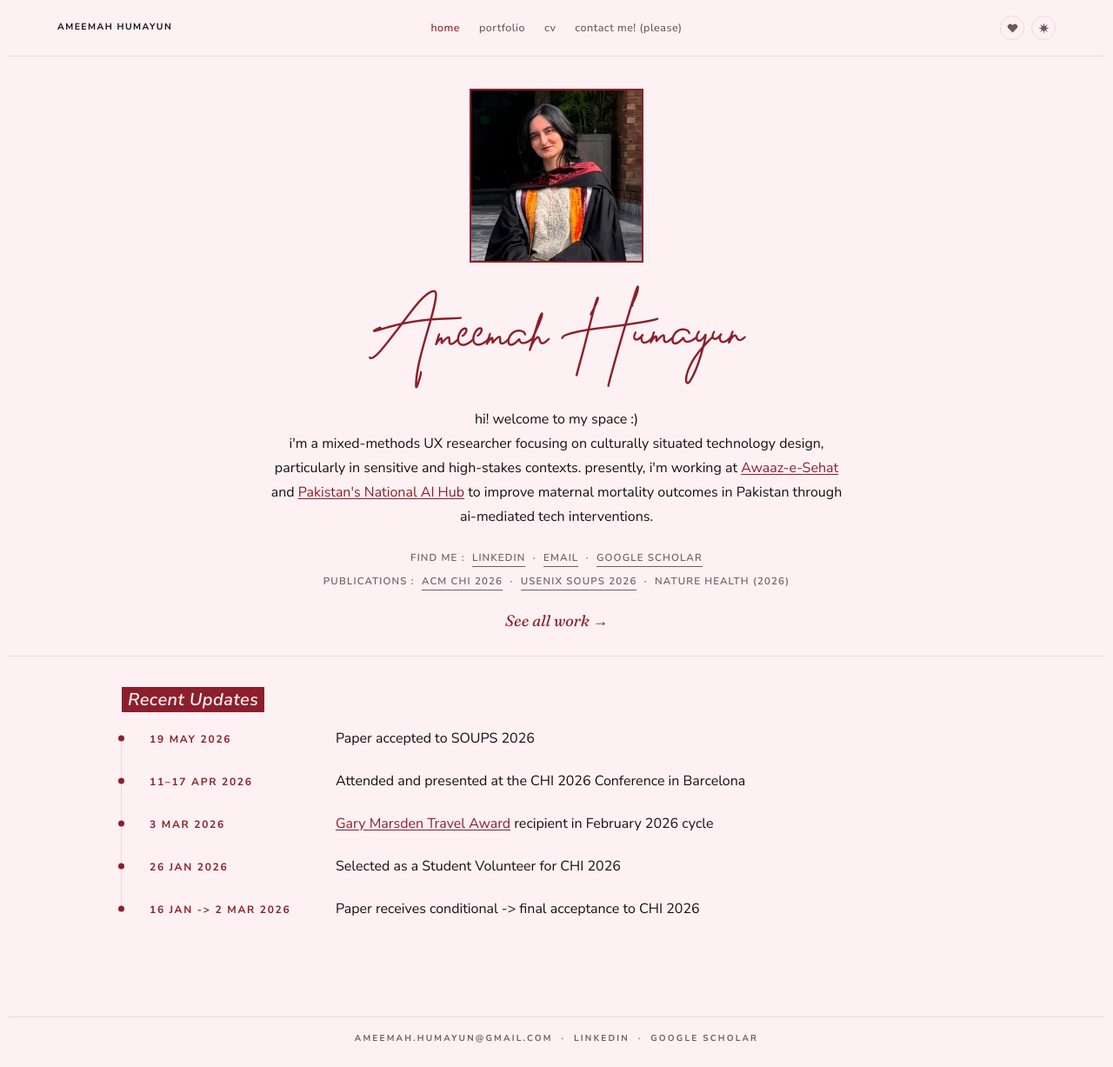
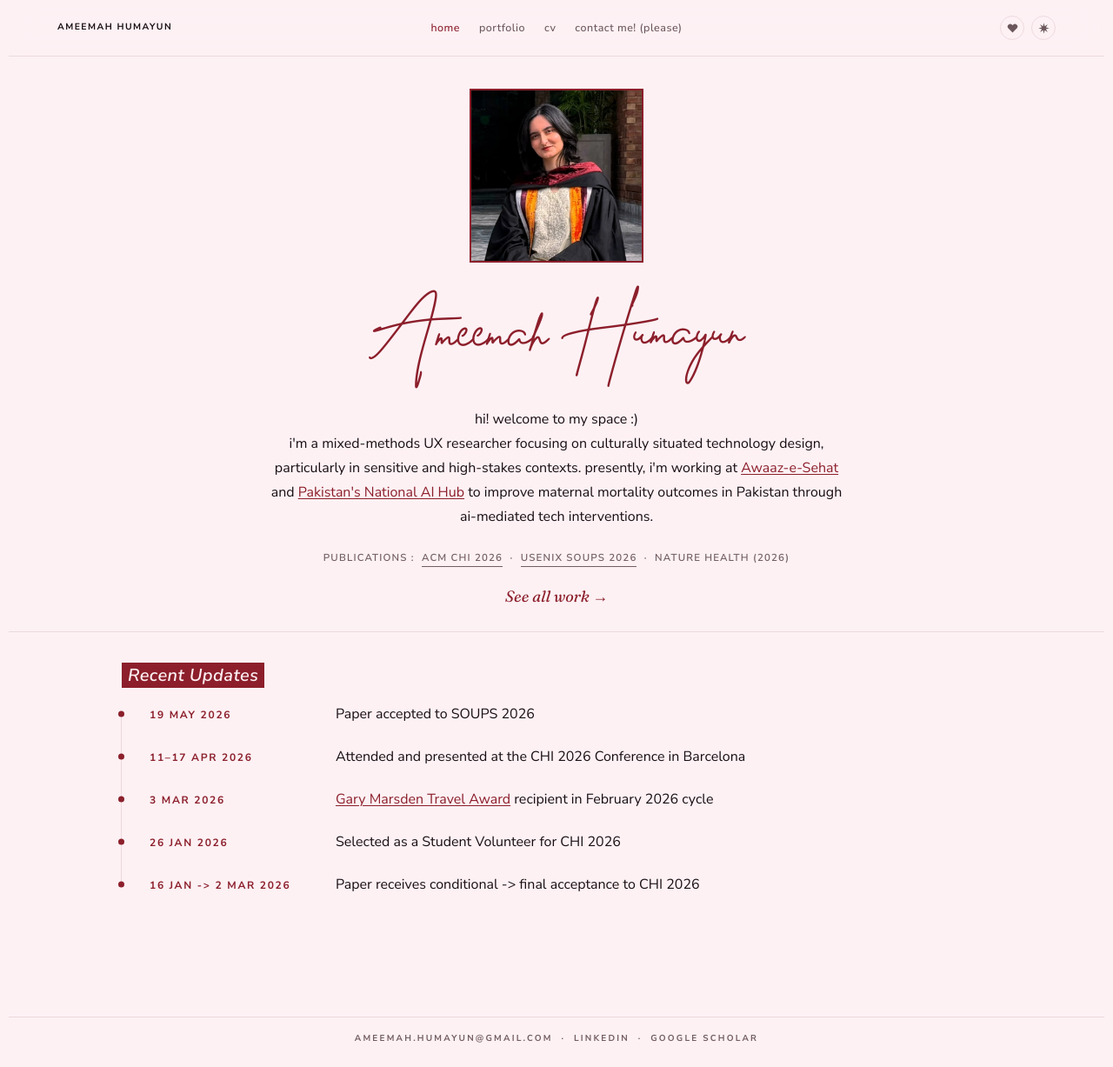
Before and after one commit to ameemahumayun/ameemahumayun.github.io, a Jekyll site: the page built from index.html, in a window 1280 px wide and 1227 px high. Shown: the whole window at 87% size. Built offline with Jekyll 4.4.1, drawn with Linux system fonts in a browser that asks for light colours.

Commit message:
Remove the Find me line from the homepage
LinkedIn, Email and Google Scholar are still linked from the footer on
every page.

Co-Authored-By: Claude Opus 5.5 <noreply@anthropic.com>
Claude-Session: https://claude.ai/code/session_01RzgRSrTmedEEfQSDh9yj4S

```diff
--- a/index.html
+++ b/index.html
@@ -13,12 +13,6 @@ description: Mixed-methods UX researcher working on human-centered AI for health
     <div class="hero__row hero__row--solo">
       <div class="hero__text">
         <p class="lead" style="max-width:660px;font-size:var(--text-base);line-height:1.75;margin-top:0;margin-bottom:1.5rem;">hi! welcome to my space :)<br>i'm a mixed-methods UX researcher focusing on culturally situated technology design, particularly in sensitive and high-stakes contexts. presently, i'm working at <a href="https://or.lums.edu.pk/research-project/lums-faculty-showcases-bill-melinda-gates-foundation-funded-project-78th-un" target="_blank" rel="noopener" class="link-teal">Awaaz-e-Sehat</a> and <a href="https://lums.edu.pk/news/lums-awarded-major-grant-establish-pakistans-first-national-ai-hub" target="_blank" rel="noopener" class="link-teal">Pakistan's National AI Hub</a> to improve maternal mortality outcomes in Pakistan through ai-mediated tech interventions.</p>
-        <p class="eyebrow" style="margin-top:0.5rem;margin-bottom:0;color:var(--color-text-mute);font-weight:600;letter-spacing:0.1em;">
-          Find me&nbsp;:&nbsp;
-          <a href="{{ site.linkedin }}" target="_blank" rel="noopener" class="link-quiet link-underline-mute">LinkedIn</a> &nbsp;·&nbsp;
-          <a href="mailto:{{ site.email }}" class="link-quiet link-underline-mute">Email</a> &nbsp;·&nbsp;
-          <a href="https://scholar.google.com/citations?user=Y8BpA4UAAAAJ&hl=en" target="_blank" rel="noopener" class="link-quiet link-underline-mute">Google Scholar</a>
-        </p>
         <p class="eyebrow" style="margin-top:0.5rem;margin-bottom:1.25rem;color:var(--color-text-mute);font-weight:600;letter-spacing:0.1em;">
           Publications&nbsp;:&nbsp;
           <a href="https://doi.org/10.1145/3772318.3791315" target="_blank" rel="noopener" class="link-quiet link-underline-mute">ACM CHI 2026</a> &nbsp;·&nbsp;
```
